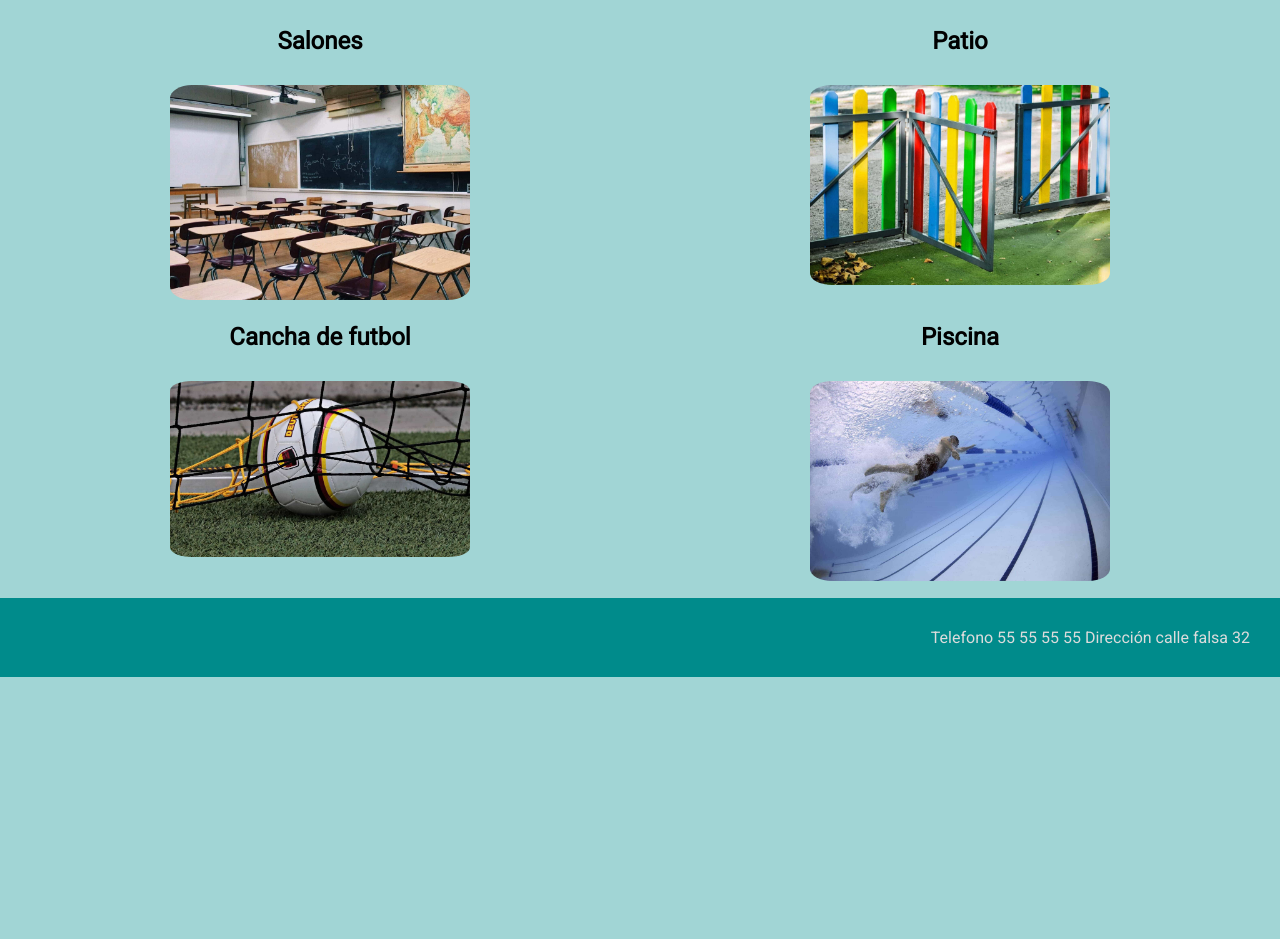
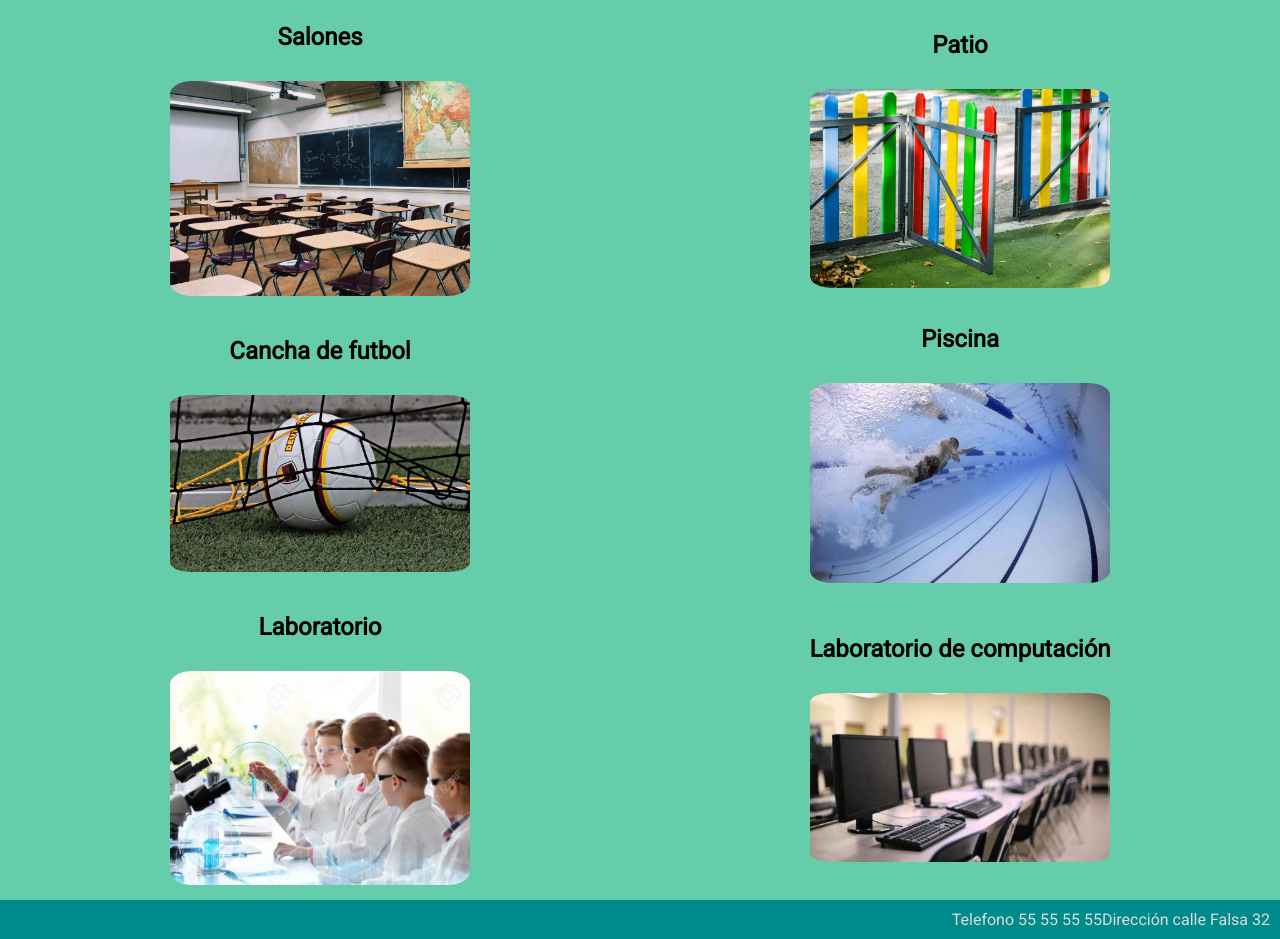
Before and after one commit to Mardonio-Abreu/website-bootstrap, a plain HTML site: page instalaciones.html in a window 1280 px wide. Shown: the part 243-1182 px from the top of the page. Before the commit the page ends 920 px from the top, so only its background shows below. Drawn offline with Linux system fonts and the light colour scheme.

Commit message:
Se agregaron el laboratorio y el laboratorio de computadoras a la galeria

```diff
--- a/instalaciones.html
+++ b/instalaciones.html
@@ -37,10 +37,18 @@
                 <h2>Piscina</h2>
                 <img src="images/pool.jpg" alt="piscina">
             </div>
+            <div class="laboratory">
+                <h2>Laboratorio</h2>
+                <img src="images/school-lab.webp" alt="laboratorio">
+            </div>
+            <div class="computer-lab">
+                <h2>Laboratorio de computación</h2>
+                <img src="images/computer-laboratory.jpg" alt="Computacion">
+            </div>
         </div>
     </main>
     <footer>
-        <p>Telefono 55 55 55 55  Dirección calle falsa 32</p>
+        <span>Telefono 55 55 55 55 </span> <span>Dirección calle Falsa 32</span>
     </footer>
-</body>
+    </body>
 </html>
--- a/style.css
+++ b/style.css
@@ -2,12 +2,13 @@
 * {
   margin: 0;
   padding: 0;
-  font-family: 'Roboto',sans-serif;
+  font-family: 'Roboto', sans-serif;
   box-sizing: border-box;
   list-style-type: none; }
 
-.flex, .classroom, .playground, .soccer-field, .pool, .map, .data {
+.flex, .classroom, .playground, .soccer-field, .pool, .laboratory, .computer-lab, .map, .data {
   display: flex;
+  justify-content: center;
   align-items: center;
   flex-direction: column; }
 
@@ -27,12 +28,12 @@ a:visited {
   color: bisque; }
 
 header {
-  background-color: #a1d5d5;
+  background-color: #66cdaa;
   display: flex;
   justify-content: space-between; }
 
 body {
-  background-color: #a1d5d5; }
+  background-color: #66cdaa; }
 
 nav ul {
   background-color: darkcyan;
@@ -62,7 +63,8 @@ img {
   display: flex;
   flex-direction: row; }
 
-h2, h1 {
+h2,
+h1 {
   padding: 20px; }
 
 .map {
@@ -74,8 +76,8 @@ h2, h1 {
 .gallery {
   display: grid;
   grid-template-columns: 50% 50%;
-  grid-template-rows: 50% 50%;
-  grid-template-areas: "classroom playground" "soccer-field pool"; }
+  grid-template-rows: 33% 33% 33%;
+  grid-template-areas: "classroom playground" "soccer-field pool" "laboratory computer-lab"; }
 
 .classroom {
   grid-area: classroom; }
@@ -88,6 +90,12 @@ h2, h1 {
 
 .pool {
   grid-area: pool; }
+
+.laboratory {
+  grid-area: laboratory; }
+
+.computer-lab {
+  grid-area: computer-lab; }
 
 .contact {
   display: grid;
```
Also changed, not shown: images/computer-laboratory.jpg (added), images/school-lab.webp (added).
